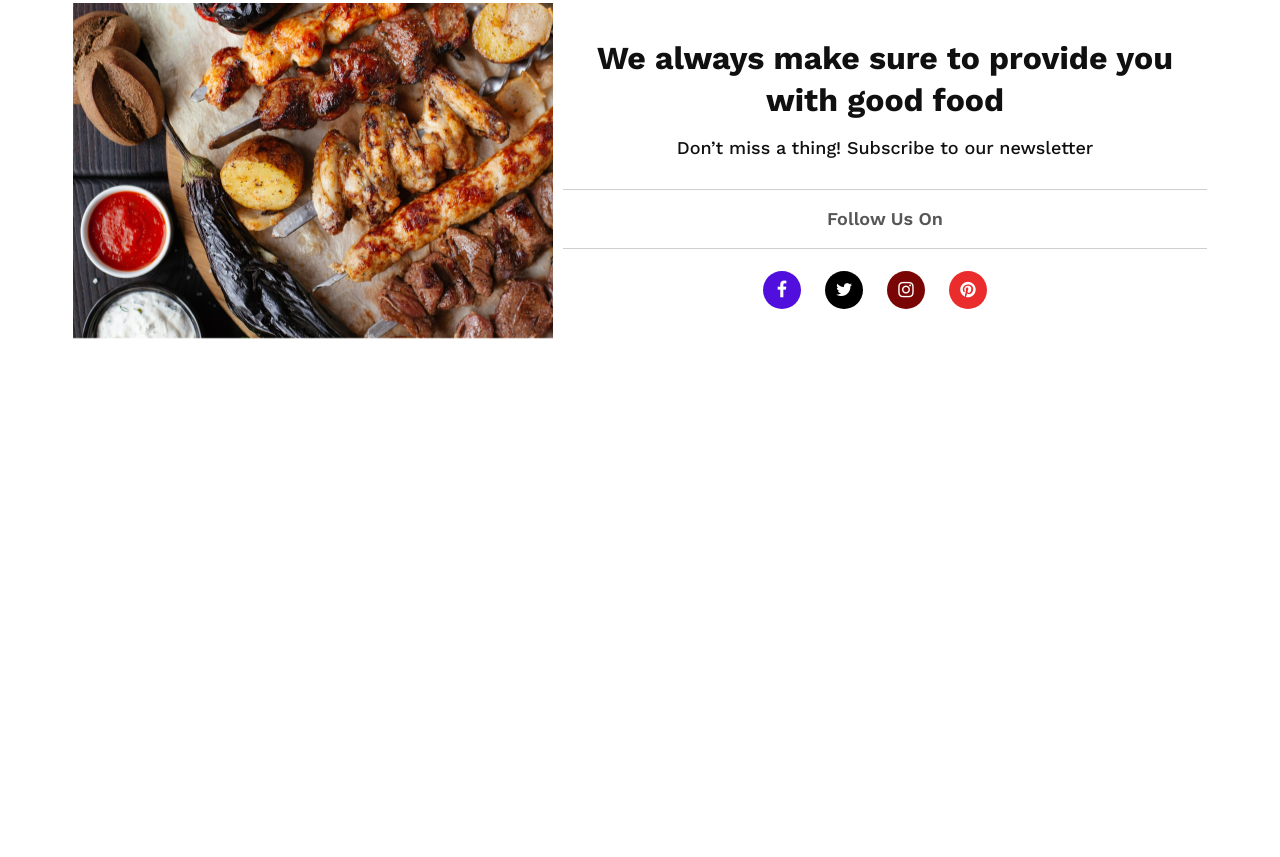
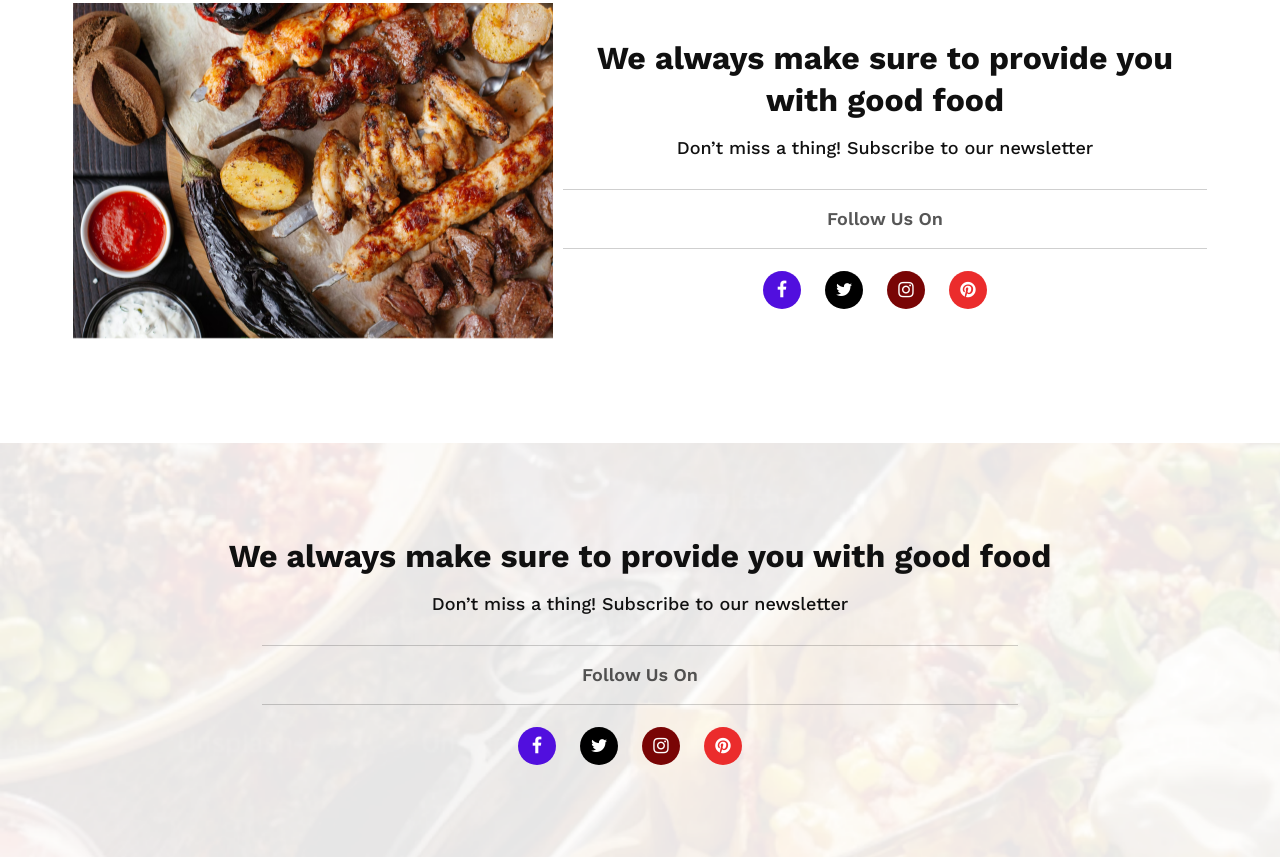
Before and after one commit to syedmehedi0003/Food-resturent-project, a plain HTML site: page index.html in a window 1280 px wide. Shown: the part 1307-2164 px from the top of the page. Before the commit the page ends 1680 px from the top, so only its background shows below. Drawn offline with nearby package versions, Linux system fonts and the light colour scheme.

Commit message:
final comit

```diff
--- a/index.html
+++ b/index.html
@@ -115,7 +115,26 @@
             </div>
         </div>
 
+    </section>
 
-    </section>
+    <Footer>
+            <div class="footer-txt">
+                <h2>We always make sure to provide you with good food</h2>
+                <p>Don’t miss a thing! Subscribe to our newsletter</p>
+                <div id="follow">
+                    <p class="follow-txt">Follow Us On</p>
+                </div>
+
+                <div class="s-icon">
+                    <a href="#" class="fa fa-facebook"></a>
+
+                    <a href="#" class="fa fa-twitter"></a>
+
+                    <a href="#" class="fa fa-instagram"></a>
+
+                    <a href="#" class="fa fa-pinterest"></a>
+                </div>
+            </div>
+    </Footer>
 </body>
 </html>
--- a/style.css
+++ b/style.css
@@ -273,3 +273,60 @@ margin-top: 18px;
     padding: 10px;
     font-size: 18px;
 }
+
+.footer-txt{
+    margin-top: 100px;
+    background-image: url(assets/social-bg.png);
+    background-size: cover;
+    display: flex;
+    flex-direction: column;
+    justify-content: center;
+    align-items: center;
+    padding: 92px;
+}
+
+
+.footer-txt h2{
+color: rgba(16, 16, 16, 1);
+font-family: Work Sans;
+font-size: 32px;
+font-weight: 700;
+line-height: 42px;
+letter-spacing: 0%;
+}
+
+
+.footer-txt p{
+color: rgba(16, 16, 16, 1);
+font-family: Work Sans;
+font-size: 18px;
+font-weight: 500;
+line-height: 100%;
+letter-spacing: 0%;
+margin-top: 18px;
+}
+
+.footer-txt .follow-txt{
+    opacity: 0.7;
+    color: rgba(16, 16, 16, 1);
+    font-family: Work Sans;
+    font-size: 18px;
+    font-weight: 600;
+    letter-spacing: 0%;
+    display: flex;
+    justify-content: center;
+    align-items: center;
+    padding: 20px 320px;
+    margin: 0 auto;
+
+}
+.footer-txt #follow{
+    margin-top: 32px;
+    display: flex;
+    flex-direction: row;
+    justify-content: center;
+    align-items: center;
+    box-sizing: border-box;
+    border-bottom: 1px solid rgba(16, 16, 16, 0.2);
+    border-top: 1px solid rgba(16, 16, 16, 0.2);
+}
```
